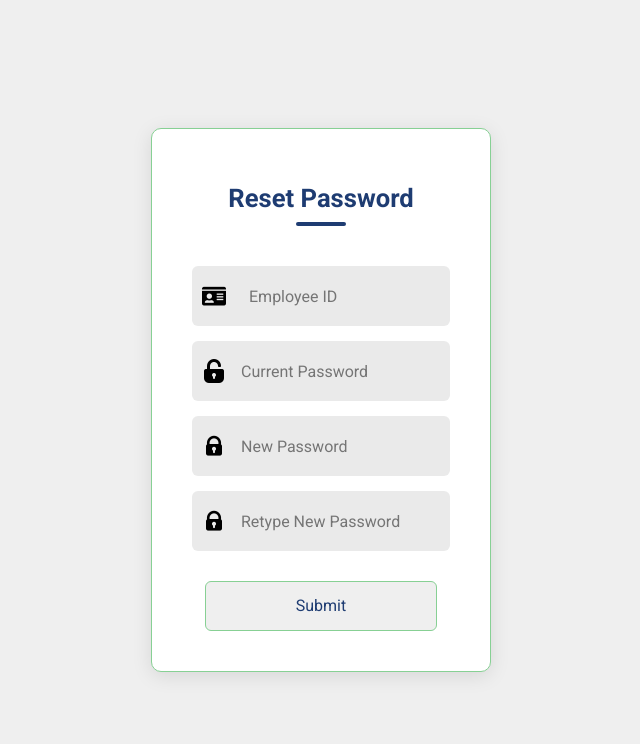
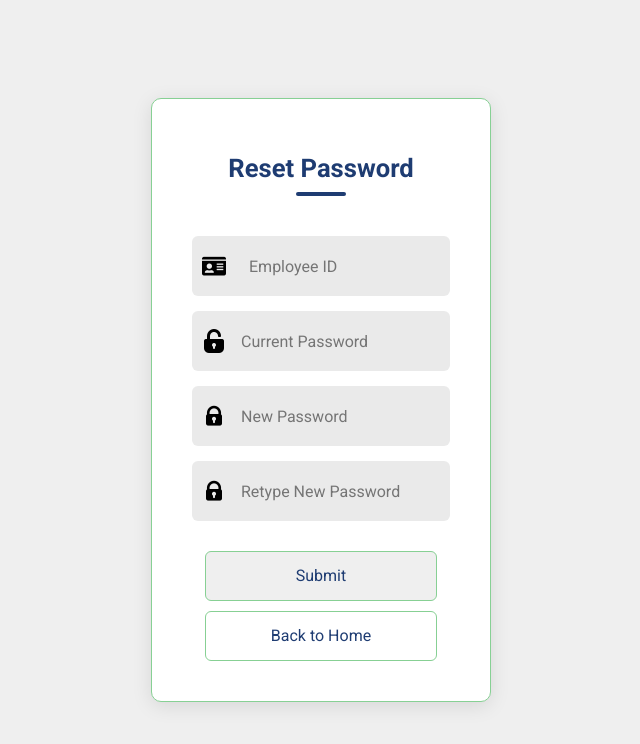
Before and after one commit to ParcelManagment/Website_Frontend, a React (Create React App) app in the folder Parcel_Management_System/: page /forgetpassword in a window 1280 px wide. Shown: the top 744 px of the page, without its empty margins (319-959 px from the left). Built offline with nearby package versions, Linux system fonts and the light colour scheme.

Commit message:
Add: back btn

```diff
--- a/Parcel_Management_System/src/Components/ForgetPassword/ForgetPassword.css
+++ b/Parcel_Management_System/src/Components/ForgetPassword/ForgetPassword.css
@@ -128,3 +128,27 @@ body {
     text-align: center;
     margin-top: 20px;
 }
+
+.back {
+    margin-top: 10px;
+    width: 90%;
+    background: #FFFFFF;
+    color: #1e3c72;
+    border: 1px solid #87d094;
+    border-radius: 6px;
+    height: 50px;
+    display: flex;
+    justify-content: center;
+    align-items: center;
+    transition: background-color 0.3s ease, transform 0.3s ease, box-shadow 0.3s ease, border 0.3s ease;
+    cursor: pointer;
+}
+
+.back:hover {
+    background: #EFEFEF;
+    color: #1e3c72;
+    border: 3px solid #1e3c72;
+    box-shadow: 0 4px 15px rgba(0, 86, 179, 0.4);
+    transform: translateY(-2px);
+    transition: border 0.3s ease;
+}
--- a/Parcel_Management_System/src/Components/ForgetPassword/ForgetPassword.jsx
+++ b/Parcel_Management_System/src/Components/ForgetPassword/ForgetPassword.jsx
@@ -116,7 +116,16 @@ const ForgetPassword = () => {
     >
         {loading ? <ClipLoader color={"#87d094 "} loading={loading} size={30} /> : 'Submit'}
     </div>
+
+    {/* Back Button */}
+    <div
+        className="back"
+        onClick={() => navigate('/home')}  // Navigate to home when clicked
+    >
+        Back to Home
     </div>
+</div>
+
 
             {message && <div className="message">{message}</div>}
         </div>
```
Lines whose indentation alone changed are shown as unchanged.
